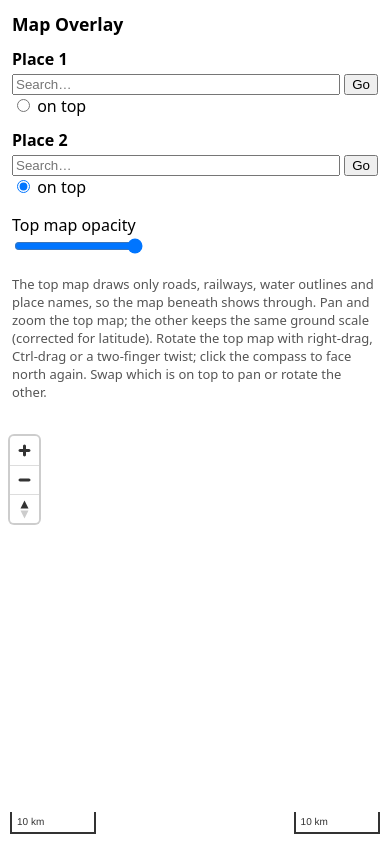
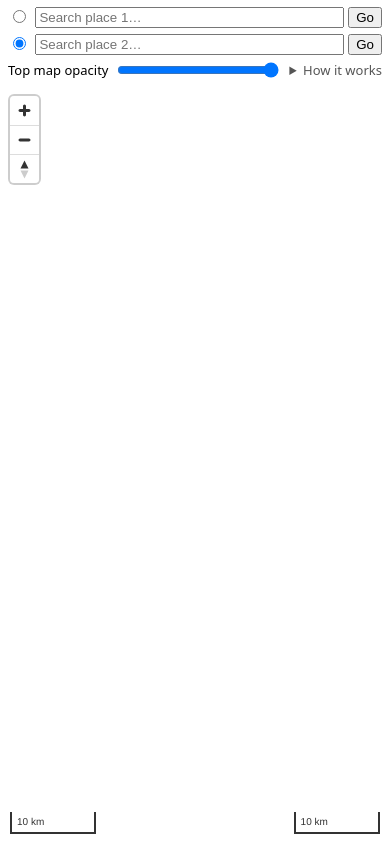
Before and after one commit to pdhammond42/mapoverlay, a plain HTML site: page index.html in a window 390 px wide. Drawn offline with nearby package versions, Linux system fonts and the light colour scheme; no server answers.

Commit message:
Fit the controls on a phone screen
On a narrow screen each place's radio, search box and Go share one
line, the opacity slider shares a line with the help link, and the
notes open as a popup over the map instead of filling the screen.
On a wide screen the notes sit in a collapsible section, open by
default.

Co-Authored-By: Claude Opus 5.5 <noreply@anthropic.com>

```diff
--- a/index.html
+++ b/index.html
@@ -21,9 +21,28 @@
   .map.bottom { z-index: 1; }
   .map.top { z-index: 2; }
   .hint { font-size: small; color: #555; }
+  .opacity label { display: block; }
+  #help { margin: 0.75rem 0; }
+  #help summary { cursor: pointer; font-size: small; color: #555; }
   @media (max-width: 40rem) {
     body { flex-direction: column; }
-    #controls { width: 100%; }
+    /* Above the maps, so the help popup can cover them. */
+    #controls { width: 100%; padding: 0.4rem 0.5rem; position: relative; z-index: 3; overflow: visible; }
+    #controls h1 { display: none; }
+    /* One line per place: radio, search box, Go. */
+    .place { display: flex; align-items: center; gap: 0.4rem; margin-bottom: 0.3rem; }
+    .place > label, .place .ontop { position: absolute; width: 1px; height: 1px; overflow: hidden; clip-path: inset(50%); }
+    .place form { flex: 1; }
+    .place span { order: -1; }
+    .extras { display: flex; align-items: center; gap: 0.5rem; }
+    .opacity { flex: 1; display: flex; align-items: center; gap: 0.4rem; font-size: small; }
+    .opacity label { display: inline; white-space: nowrap; }
+    .opacity input { flex: 1; min-width: 0; }
+    #help { margin: 0; }
+    #help .hint { position: absolute; left: 0.5rem; right: 0.5rem; top: 100%; margin: 0.25rem 0 0;
+                  padding: 0.75rem; background: #fff; border-radius: 0.4rem;
+                  box-shadow: 0 2px 10px rgba(0, 0, 0, 0.3); }
+    #messages p { margin: 0.2rem 0 0; }
   }
 </style>
 </head>
@@ -32,21 +51,25 @@
   <h1>Map Overlay</h1>
   <div class="place">
     <label for="loc_1">Place 1</label>
-    <form data-map="1"><input type="text" id="loc_1" placeholder="Search…"><button>Go</button></form>
-    <span><input type="radio" name="top" id="top_1" value="1"> <label for="top_1">on top</label></span>
+    <form data-map="1"><input type="text" id="loc_1" placeholder="Search place 1…"><button>Go</button></form>
+    <span><input type="radio" name="top" id="top_1" value="1"> <label for="top_1" class="ontop">on top</label></span>
   </div>
   <div class="place">
     <label for="loc_2">Place 2</label>
-    <form data-map="2"><input type="text" id="loc_2" placeholder="Search…"><button>Go</button></form>
-    <span><input type="radio" name="top" id="top_2" value="2" checked> <label for="top_2">on top</label></span>
+    <form data-map="2"><input type="text" id="loc_2" placeholder="Search place 2…"><button>Go</button></form>
+    <span><input type="radio" name="top" id="top_2" value="2" checked> <label for="top_2" class="ontop">on top</label></span>
   </div>
-  <p><label for="opacity">Top map opacity</label><br>
-     <input type="range" id="opacity" min="0" max="1" step="0.05" value="1"></p>
+  <div class="extras">
+  <div class="opacity"><label for="opacity">Top map opacity</label>
+     <input type="range" id="opacity" min="0" max="1" step="0.05" value="1"></div>
+  <details id="help"><summary>How it works</summary>
   <p class="hint">The top map draws only roads, railways, water outlines and place names, so the
     map beneath shows through. Pan and zoom the top map; the other keeps the same
     ground scale (corrected for latitude). Rotate the top map with right-drag,
     Ctrl-drag or a two-finger twist; click the compass to face north again.
     Swap which is on top to pan or rotate the other.</p>
+  </details>
+  </div>
   <div id="messages"></div>
 </div>
 <div id="maps">
@@ -208,6 +231,14 @@
   }
   document.getElementById('opacity').addEventListener('input', applyOpacity);
 
+  // Help is a popup on a phone, opened on demand; on a wider screen there is room to show it.
+  const help = document.getElementById('help');
+  const narrow = matchMedia('(max-width: 40rem)');
+  help.open = !narrow.matches;
+  document.addEventListener('click', e => {
+    if (narrow.matches && help.open && !help.contains(e.target)) help.open = false;
+  });
+
   setTop(state.top);
 }
 </script>
```
